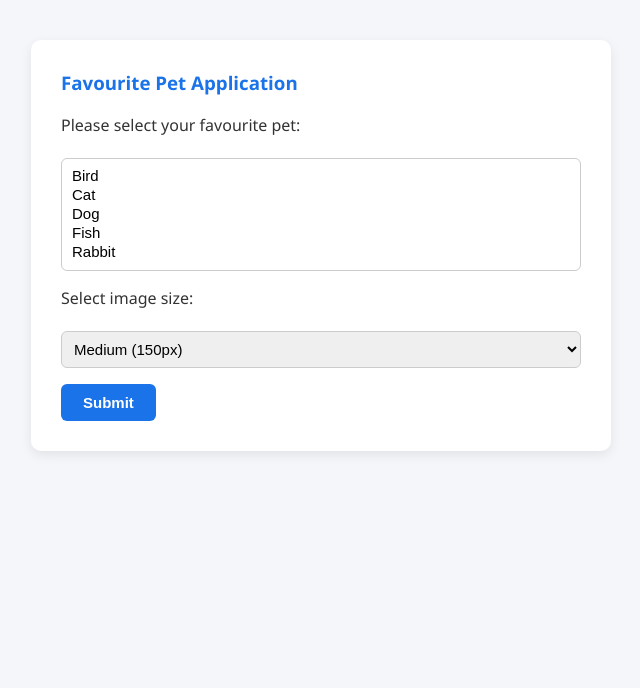
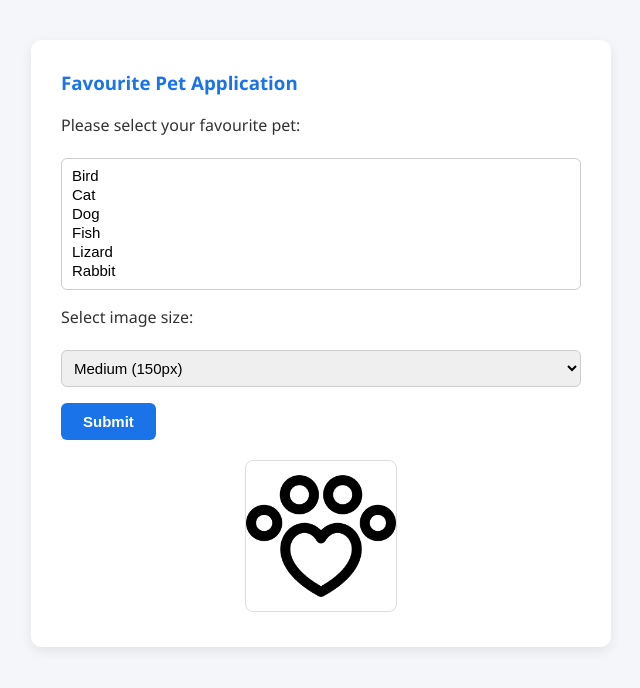
Before and after one commit to katakambing/webwan, an ASP.NET Core app: page / in a window 1280 px wide. Shown: the top 688 px of the page, without its empty margins (319-959 px from the left). Run offline with ASP.NET Core 8, Linux system fonts and the light colour scheme.

Commit message:
Use Sir's official PNG pet images including lizard and pet.png

```diff
--- a/WebApplication_FavouritePet/Views/FavouritePet/FavouritePetView.cshtml
+++ b/WebApplication_FavouritePet/Views/FavouritePet/FavouritePetView.cshtml
@@ -3,11 +3,12 @@
 <form asp-action="FavouritePetView" method="post">
     <p>
         Please select your favourite pet:<br /><br />
-        <select name="pet" size="5" required>
+        <select name="pet" size="6" required>
             <option value="bird" selected="@(ViewBag.pet == "bird")">Bird</option>
             <option value="cat" selected="@(ViewBag.pet == "cat")">Cat</option>
             <option value="dog" selected="@(ViewBag.pet == "dog")">Dog</option>
             <option value="fish" selected="@(ViewBag.pet == "fish")">Fish</option>
+            <option value="lizard" selected="@(ViewBag.pet == "lizard")">Lizard</option>
             <option value="rabbit" selected="@(ViewBag.pet == "rabbit")">Rabbit</option>
         </select>
     </p>
@@ -26,10 +27,14 @@
     <input type="submit" value="Submit" />
 </form>
 
-@if (ViewBag.pet != null)
-{
-    <div class="preview">
+<div class="preview">
+    @if (ViewBag.pet != null)
+    {
         <p>You selected: <strong>@ViewBag.pet</strong></p>
-        <img src="~/img/@(ViewBag.pet).jpg" height="@ViewBag.size" alt="@ViewBag.pet" />
-    </div>
-}
+        <img src="~/img/@(ViewBag.pet).png" height="@ViewBag.size" alt="@ViewBag.pet" />
+    }
+    else
+    {
+        <img src="~/img/pet.png" height="150" alt="Favourite Pet" />
+    }
+</div>
```
Also changed, not shown: WebApplication_FavouritePet/wwwroot/img/bird.jpg (deleted), WebApplication_FavouritePet/wwwroot/img/bird.png (added), WebApplication_FavouritePet/wwwroot/img/cat.jpg (deleted), WebApplication_FavouritePet/wwwroot/img/cat.png (added), WebApplication_FavouritePet/wwwroot/img/dog.jpg (deleted), WebApplication_FavouritePet/wwwroot/img/dog.png (added), WebApplication_FavouritePet/wwwroot/img/fish.jpg (deleted), WebApplication_FavouritePet/wwwroot/img/fish.png (added), WebApplication_FavouritePet/wwwroot/img/lizard.png (added), WebApplication_FavouritePet/wwwroot/img/pet.png (added), WebApplication_FavouritePet/wwwroot/img/rabbit.jpg (deleted), WebApplication_FavouritePet/wwwroot/img/rabbit.png (added).
